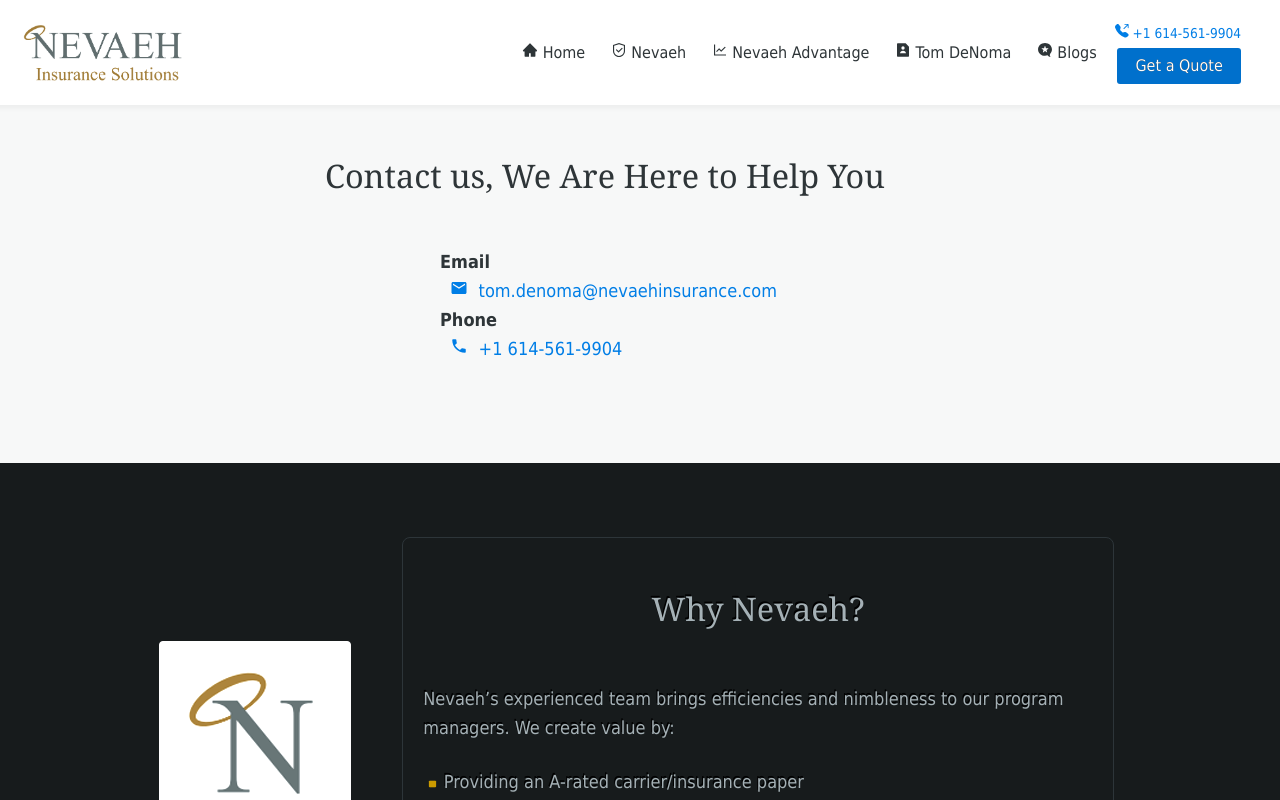
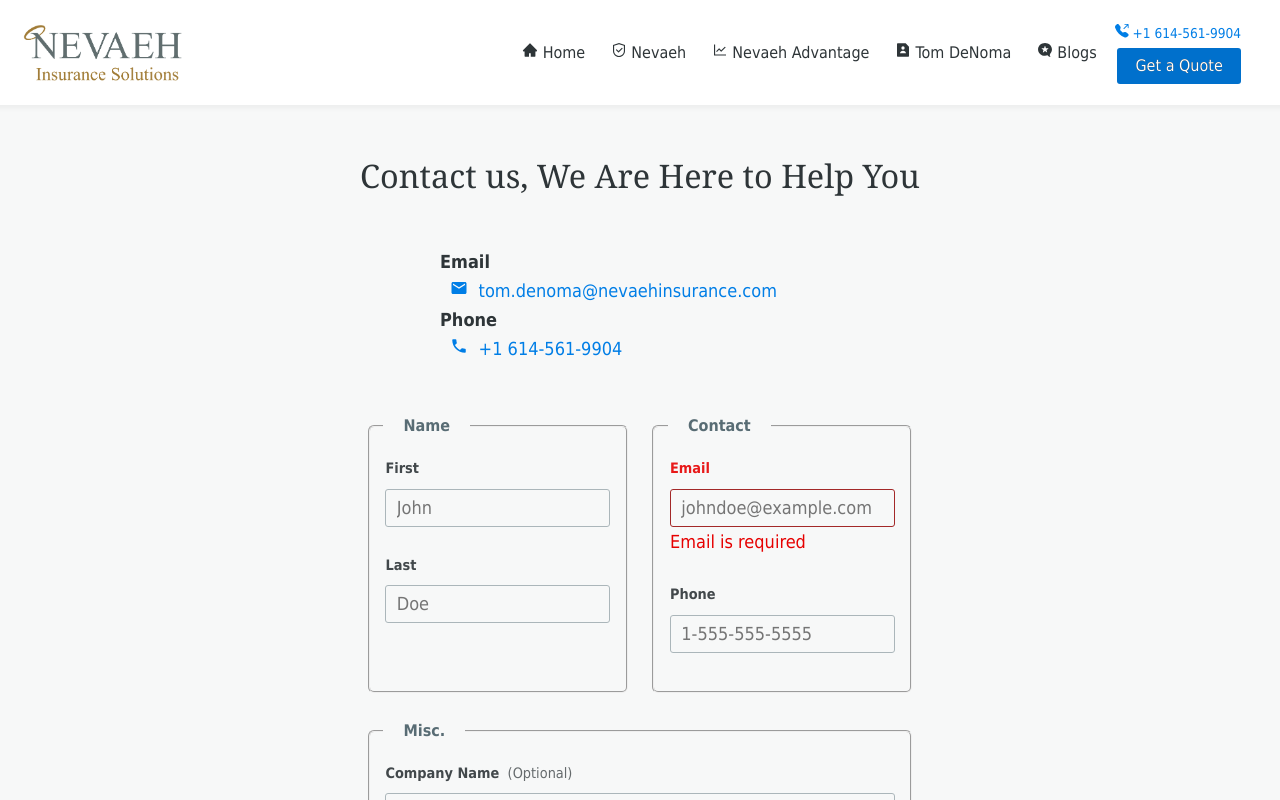
Before and after one commit to DanielSerio/nevaeh, a Next.js app: page /contact in a window 1280 px wide. Built offline with nearby package versions, Linux system fonts and the light colour scheme.

Commit message:
added contact form

```diff
--- /dev/null
+++ b/components/ContactForm/ContactForm.tsx
@@ -0,0 +1,49 @@
+import React from 'react';
+import { MdSend } from 'react-icons/md';
+import FormControl from './FormControl';
+
+export default function ContactForm() {
+  return (
+    <form className="form">
+      <fieldset>
+        <legend>Name</legend>
+        <FormControl inputId='firstName' labelText='First'>
+          <input placeholder="John" type="text" name="firstName" id="firstName" className="input" />
+        </FormControl>
+        <FormControl inputId='lastName' labelText='Last'>
+          <input placeholder="Doe" type="text" name="lastName" id="lastName" className="input" />
+        </FormControl>
+      </fieldset>
+      <fieldset>
+        <legend>Contact</legend>
+        <FormControl inputId='email' labelText='Email' error="Email is required">
+          <input placeholder="johndoe@example.com" type="email" name="email" id="email" className="input" />
+        </FormControl>
+        <FormControl inputId='phone' labelText='Phone'>
+          <input placeholder="1-555-555-5555" type="tel" name="phone" id="phone" className="input" />
+        </FormControl>
+      </fieldset>
+      <fieldset>
+        <legend>Misc.</legend>
+        <FormControl inputId='company' labelText='Company Name' labelHelper='(Optional)'>
+          <input placeholder="John's Place" type="text" name="company" id="company" className="input" />
+        </FormControl>
+        <FormControl inputId='address' labelText='Address' labelHelper='(Optional)'>
+          <input placeholder="123 East St..." type="text" name="address" id="address" className="input" />
+        </FormControl>
+      </fieldset>
+      <fieldset>
+        <legend>Content</legend>
+        <FormControl inputId='message' labelText="Message">
+          <textarea name="message" id="message"></textarea>
+        </FormControl>
+      </fieldset>
+      <button className="btn btn-submit" name="submit" aria-label="submit form">
+        <span className="icon">
+          <MdSend />
+        </span>
+        <span className="text">Submit and Send</span>
+      </button>
+    </form>
+  );
+}
--- /dev/null
+++ b/components/ContactForm/FormControl.tsx
@@ -0,0 +1,30 @@
+import { spawn } from 'child_process';
+import React, { ComponentProps } from 'react';
+import { formatClassNames } from '../../utils';
+
+export interface FormControlProps extends ComponentProps<'div'> {
+  inputId: string
+  error?: string
+  labelText: string
+  labelHelper?: string
+}
+
+export default function FormControl(Props: FormControlProps) {
+  const {
+    children,
+    inputId,
+    error,
+    labelText,
+    labelHelper
+  } = Props
+  return (
+    <div className={formatClassNames('form-control', error ? 'error' : undefined)}>
+      {Boolean(error) && <span className="error">{error}</span>}
+      {children}
+      <label htmlFor={inputId} className="label">
+        <span className="text">{labelText}</span>
+        {Boolean(labelHelper) && <span className="helper">{labelHelper}</span>}
+      </label>
+    </div>
+  );
+}
--- a/pages/contact.tsx
+++ b/pages/contact.tsx
@@ -1,15 +1,12 @@
 
 import Head from 'next/head'
 import { MdMail, MdPhone } from 'react-icons/md'
-import Aside from '../components/Aside/Aside'
+import ContactForm from '../components/ContactForm/ContactForm'
 import Content from '../components/Content/Content'
-import LinkButton from '../components/controls/LinkButton'
 import Footer from '../components/Footer/Footer'
 import Header from '../components/Header/Header'
-import Hero from '../components/Hero/Hero'
 import Page from '../components/Page/Page'
 import PageBlock from '../components/Page/PageBlock'
-import usePageScroll from '../hooks/use-page-scroll'
 
 export default function NevaehAdvantage() {
 
@@ -23,7 +20,7 @@
       </Head>
       <Header />
       <Content>
-        <PageBlock>
+        <PageBlock className="contact-block">
           <h1>Contact us, We Are Here to Help You</h1>
           <div className="display-contact">
             <div className="block">
@@ -41,6 +38,7 @@
               </a>
             </div>
           </div>
+          <ContactForm />
         </PageBlock>
       </Content>
       <Footer />
--- a/styles/component/_index.scss
+++ b/styles/component/_index.scss
@@ -5,3 +5,4 @@
 @import './figure/index';
 @import './footer/index';
 @import './tab-content/index';
+@import './form/index';
--- /dev/null
+++ b/styles/component/buttons/_btn-submit.scss
@@ -0,0 +1,23 @@
+.btn:not(:disabled).btn-submit {
+  background: primary(100, 40);
+  color: white;
+  width: 100%;
+
+  &:hover { background-color: primary(100, 30); }
+
+  .icon { margin-right: 1ch; }
+}
+
+.btn.btn-submit {
+  transition: all 80ms ease;
+  cursor: pointer;
+}
+
+.btn:disabled.btn-submit {
+  background: grey(10, 70);
+  color: grey(10, 20);
+  opacity: 0.6;
+  width: 100%;
+
+  .icon { margin-right: 1ch; }
+}
--- a/styles/component/buttons/_index.scss
+++ b/styles/component/buttons/_index.scss
@@ -1,2 +1,3 @@
 @import './menu-button';
 @import './link-btn';
+@import './btn-submit';
--- /dev/null
+++ b/styles/component/form/_fieldset.scss
@@ -0,0 +1,12 @@
+.form fieldset {
+  border-radius: 6px;
+  margin: 2.76rem auto;
+
+  legend {
+    font-size: 0.889rem;
+    font-weight: 700;
+    padding: 0 2ch;
+    color: grey(14, 40);
+    margin-bottom: 0.654rem;
+  }
+}
--- /dev/null
+++ b/styles/component/form/_form-control.scss
@@ -0,0 +1,45 @@
+.form .form-control {
+  display: flex;
+  flex-direction: column-reverse;
+  margin-bottom: 1.38rem;
+  padding: 0.2ch;
+
+  .label {
+    font-size: 0.8rem;
+    opacity: 0.9;
+    line-height: 1rem;
+    margin-bottom: 0.654rem;
+
+    .text { font-weight: 700; }
+
+    .helper {
+      display: inline-block;
+      margin-left: 1ch;
+      opacity: 0.8;
+    }
+  }
+
+  &.error .input {
+    border-color: error(60, 40);
+  }
+
+  .input:focus + .label .text { color: primary(100, 45); }
+
+  &.error .error,
+  &.error .text,
+  &.error .input:focus + .label .text { color: error(100, 45); }
+
+  &.error .input:focus {
+    border-color: error(100, 45);
+    outline-style: solid;
+    outline-width: 0.2ch;
+    outline-color: error(100, 45);
+  }
+
+  textarea {
+    padding: 2ch;
+    resize: vertical;
+    min-height: calc(4ch + 3.22rem);
+    max-height: 800px;
+  }
+}
--- /dev/null
+++ b/styles/component/form/_form.scss
@@ -0,0 +1,28 @@
+.contact-block {
+  text-align: center;
+
+  .display-contact { text-align: left; }
+
+  .form { text-align: left; }
+}
+@media screen and (min-width: 640px) {
+  .form {
+    display: inline-grid;
+    grid-template-columns: 1fr 1fr;
+    gap: 1.38rem;
+    margin: 0 auto;
+
+    fieldset:first-child {
+      grid-column: 1;
+    }
+    fieldset:nth-child(2) {
+      grid-column: 2;
+    }
+
+    fieldset {
+      grid-column: 1 / 3;
+      width: 100%;
+      margin: 0 auto;
+    }
+  }
+}
--- /dev/null
+++ b/styles/component/form/_index.scss
@@ -0,0 +1,3 @@
+@import './form-control';
+@import './fieldset';
+@import './form';
--- a/styles/config/_colors.scss
+++ b/styles/config/_colors.scss
@@ -2,6 +2,7 @@
 $accent-hue: 46;
 $red-hue: 360;
 $grey-hue: 198;
+$error-hue: 360;
 
 @function grey($saturation: 10, $lightness: 50) {
   @return hsl($grey-hue, $saturation + 0%, $lightness + 0%);
--- a/styles/core/reset/_controls.scss
+++ b/styles/core/reset/_controls.scss
@@ -16,3 +16,31 @@
   align-items: center;
   justify-content: center;
 }
+
+input {
+  padding: 0 1ch;
+  outline-width: 0px;
+  outline-style: solid;
+  outline-color: transparent;
+
+  &:focus {
+    border-color: primary(100, 45);
+    outline-color: primary(100, 50);
+    outline-style: solid;
+    outline-width: 0.2ch;
+  }
+}
+
+input,
+button { line-height: 2; }
+
+input,
+textarea {
+  border-radius: 3px;
+  transition: all 80ms ease;
+  border: 0.1rem solid grey(10, 70);
+
+  &:hover {
+    border-color: grey(10, 50);
+  }
+}
```
